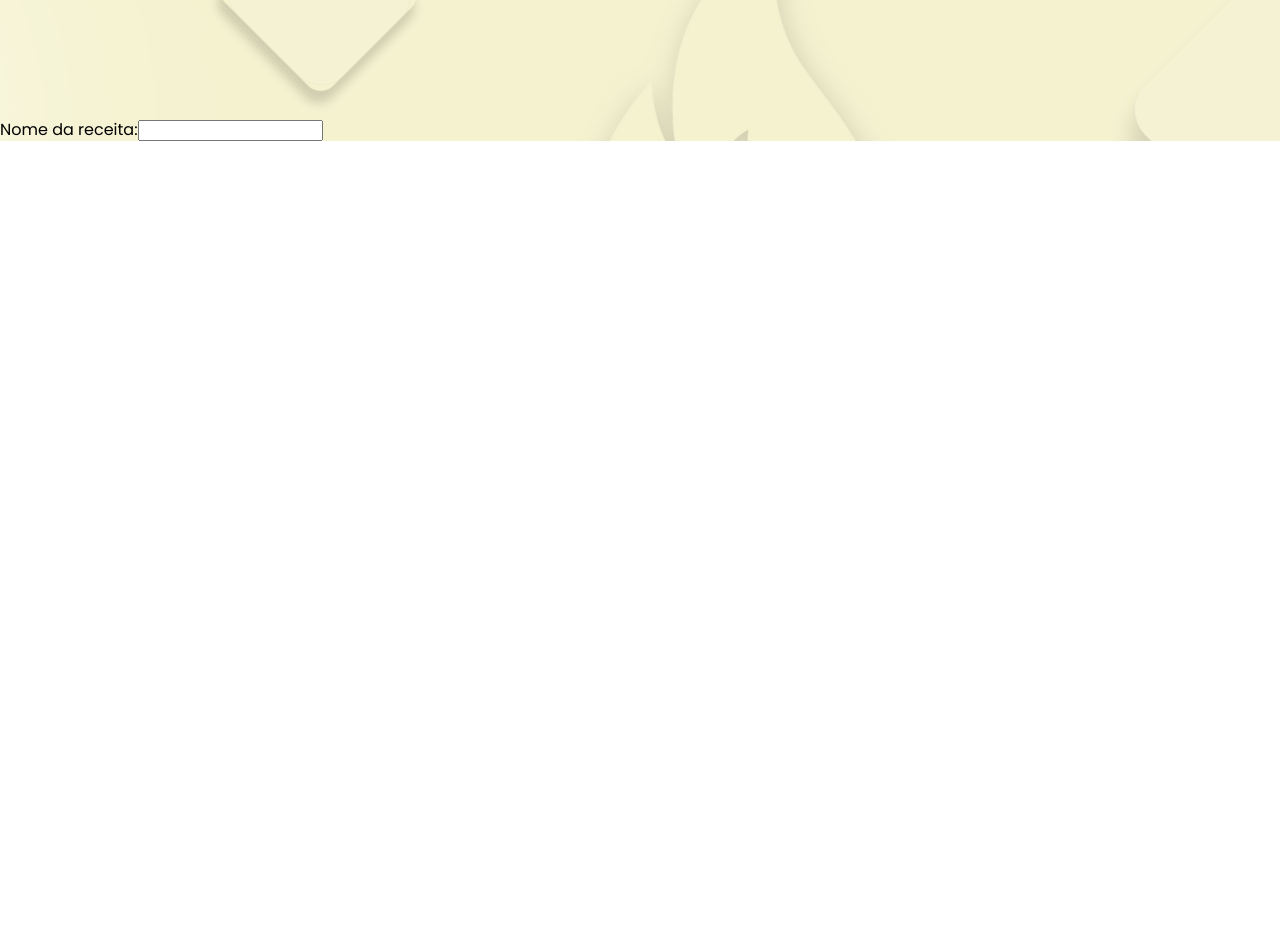
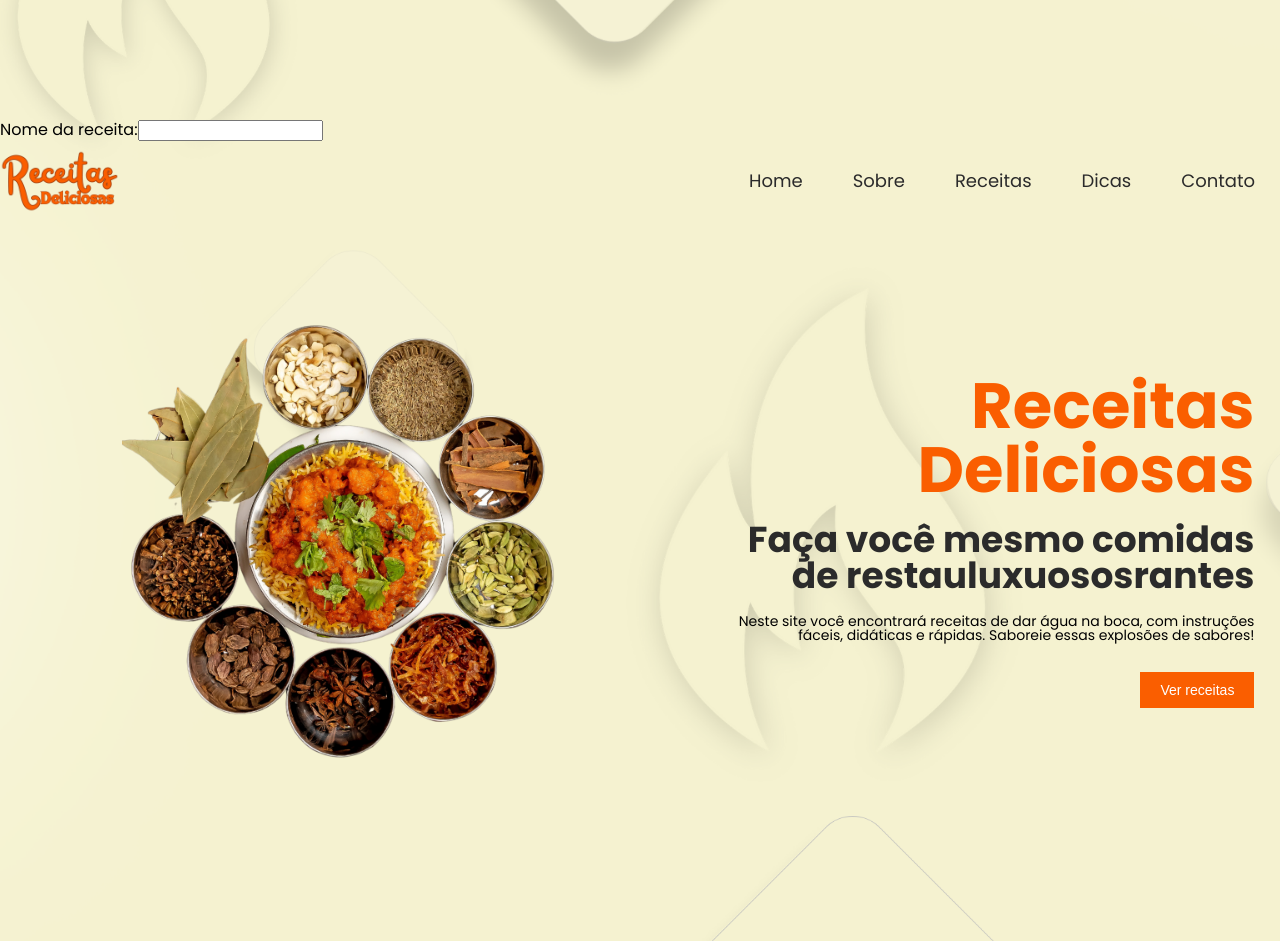
Before and after one commit to Henriquenunes452/Front-receitas, a React (Create React App) app: page /receitas in a window 1280 px wide. Shown: the part 3080-4021 px from the top of the page. Before the commit the page ends 3221 px from the top, so only its background shows below. Built offline with nearby package versions, Linux system fonts and the light colour scheme.

Commit message:
cadastro de receitas

```diff
--- a/src/components/CadastroReceitas.jsx
+++ b/src/components/CadastroReceitas.jsx
@@ -1,3 +1,7 @@
+import { useNavigate } from "react-router-dom";
+import { useEffect } from "react";
+
+
 export default function CadastroReceitas(){
 
 
@@ -11,7 +15,7 @@ export default function CadastroReceitas(){
     return (
         <div className="bg">
 
-
+            <form action=""></form>
 
         </div>
     )
--- a/src/components/Receitas.jsx
+++ b/src/components/Receitas.jsx
@@ -170,6 +170,40 @@ export default function Receitas(){
             </div>
 
 
+            <header  id="home">
+                <div className="container">
+                    <div className="menu">
+                        <div className="logo"></div>
+                        <div className="desktop-menu">
+                            <ul>
+                                <li><a href="#home">Home</a></li>
+                                <li><a href="#about">Sobre</a></li>
+                                <li><a href="#receitas">Receitas</a></li>
+                                <li><a href="#">Dicas</a></li>
+                                <li><a href="#">Contato</a></li>
+                            </ul>
+                        </div>
+                    </div>
+
+                    <div className="call">
+                        <div className="left">
+                            <img src={temperos} alt=""/>
+                        </div>
+                        <div className="right">
+                            <h1 className="color-laranja text-gd">Receitas Deliciosas</h1>
+                            <h2 className="color-cinza-1 text-md">Faça você mesmo comidas de restauluxuososrantes </h2>
+                            <p className="text-pq">
+                                Neste site você encontrará receitas de dar água na boca, com instruções fáceis, didáticas
+                                e rápidas. Saboreie essas explosões de sabores!
+                            </p>
+                            <button>Ver receitas</button>
+                        </div>
+                    </div>
+                </div>
+                <button id="back-to-top" onClick={()=>{window.scrollTo(0,0)}}>^</button>
+            </header>
+
+
         </div>
     )
 }
```
